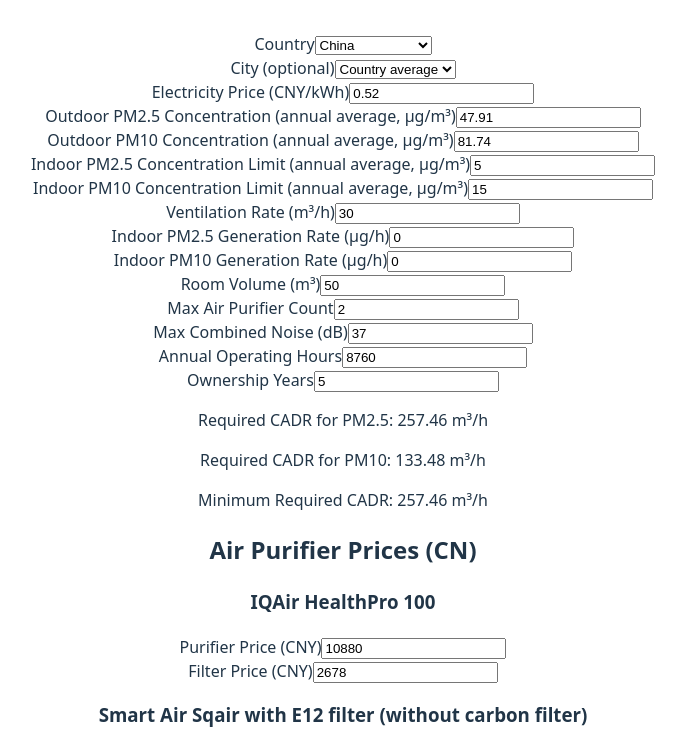
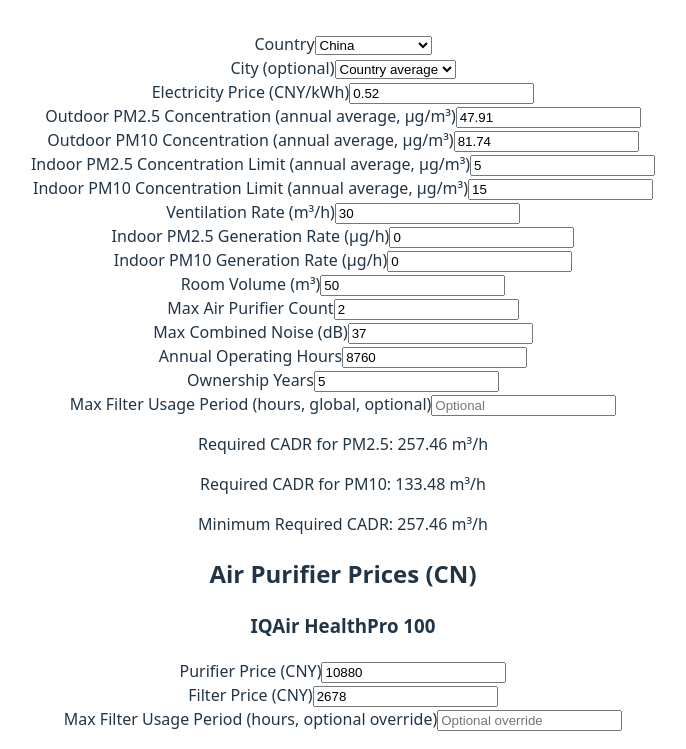
Before and after one commit to rustam-1108d/air-purifier-comparison, a React (Vite) app: page / in a window 1280 px wide. Shown: the top 749 px of the page, without its empty margins (297-983 px from the left). Built offline with nearby package versions, Linux system fonts and the light colour scheme.

Commit message:
Add optional filter usage limit inputs

```diff
--- a/src/App.jsx
+++ b/src/App.jsx
@@ -53,6 +53,9 @@
   purifierPrice: 7,
   filterPrice: 7,
 };
+
+const FILTER_USAGE_LIMIT_DECIMAL_PLACES = 2;
+const FILTER_USAGE_LIMIT_INTEGER_DIGITS = 7;
 
 const normalizeDecimalInput = (value) => value.replace(/,/g, '.');
 
@@ -123,6 +126,10 @@
         ),
       ])
     )
+  );
+  const [maxFilterUsageHoursGlobal, setMaxFilterUsageHoursGlobal] = useState(null);
+  const [maxFilterUsageHoursByPurifier, setMaxFilterUsageHoursByPurifier] = useState(
+    () => Object.fromEntries(airPurifiers.map((purifier) => [purifier.id, null]))
   );
   const [inputDrafts, setInputDrafts] = useState({});
   const [sortConfig, setSortConfig] = useState({ key: null, direction: 'asc' });
@@ -240,6 +247,18 @@
     return airPurifierGroups.map((group) => {
       const purifierUnitPrice = airPurifierPricesByCountry[group.purifierId]?.[selectedCountry] ?? null;
       const filterUnitPrice = filterPricesByCountry[group.purifierId]?.[selectedCountry] ?? null;
+      const purifierSpecificMaxFilterUsageHours = maxFilterUsageHoursByPurifier[group.purifierId] ?? null;
+      const applicableMaxFilterUsageHours = Number.isFinite(purifierSpecificMaxFilterUsageHours) && purifierSpecificMaxFilterUsageHours > 0
+        ? purifierSpecificMaxFilterUsageHours
+        : (Number.isFinite(maxFilterUsageHoursGlobal) && maxFilterUsageHoursGlobal > 0
+          ? maxFilterUsageHoursGlobal
+          : null);
+
+      const effectiveFilterLifeHours = Number.isFinite(group.filterLifeHours) && group.filterLifeHours > 0
+        ? (Number.isFinite(applicableMaxFilterUsageHours)
+          ? Math.min(group.filterLifeHours, applicableMaxFilterUsageHours)
+          : group.filterLifeHours)
+        : null;
 
       const purchaseCost = Number.isFinite(purifierUnitPrice)
         ? purifierUnitPrice * group.quantity
@@ -249,8 +268,8 @@
         ? (group.totalPowerWatts / 1000) * ownershipPeriodHours * currentElectricityPrice
         : null;
 
-      const filterReplacements = Number.isFinite(group.filterLifeHours) && group.filterLifeHours > 0 && Number.isFinite(ownershipPeriodHours)
-        ? Math.max(0, Math.ceil(ownershipPeriodHours / group.filterLifeHours) - 1)
+      const filterReplacements = Number.isFinite(effectiveFilterLifeHours) && effectiveFilterLifeHours > 0 && Number.isFinite(ownershipPeriodHours)
+        ? Math.max(0, Math.ceil(ownershipPeriodHours / effectiveFilterLifeHours) - 1)
         : null;
 
       const filterCost = Number.isFinite(filterUnitPrice) && Number.isFinite(filterReplacements)
@@ -266,6 +285,8 @@
       return {
         ...group,
         ownershipPeriodHours,
+        appliedMaxFilterUsageHours: applicableMaxFilterUsageHours,
+        effectiveFilterLifeHours,
         purchaseCost,
         electricityCost,
         filterReplacements,
@@ -280,6 +301,8 @@
     isCostPeriodValid,
     airPurifierPricesByCountry,
     filterPricesByCountry,
+    maxFilterUsageHoursGlobal,
+    maxFilterUsageHoursByPurifier,
     selectedCountry,
     currentElectricityPrice,
   ]);
@@ -545,6 +568,41 @@
     });
   };
 
+  const handleMaxFilterUsageGlobalChange = (e) => {
+    const draftKey = 'max-filter-usage-global';
+    const normalizedValue = normalizeDecimalInput(e.target.value);
+
+    if (!isValidDecimalInput(normalizedValue, FILTER_USAGE_LIMIT_DECIMAL_PLACES, FILTER_USAGE_LIMIT_INTEGER_DIGITS)) {
+      return;
+    }
+
+    setInputDrafts((prev) => ({
+      ...prev,
+      [draftKey]: normalizedValue,
+    }));
+
+    setMaxFilterUsageHoursGlobal(parseDecimalForNullable(normalizedValue));
+  };
+
+  const handleMaxFilterUsageByPurifierChange = (purifierId, value) => {
+    const draftKey = `max-filter-usage-${purifierId}`;
+    const normalizedValue = normalizeDecimalInput(value);
+
+    if (!isValidDecimalInput(normalizedValue, FILTER_USAGE_LIMIT_DECIMAL_PLACES, FILTER_USAGE_LIMIT_INTEGER_DIGITS)) {
+      return;
+    }
+
+    setInputDrafts((prev) => ({
+      ...prev,
+      [draftKey]: normalizedValue,
+    }));
+
+    setMaxFilterUsageHoursByPurifier((prev) => ({
+      ...prev,
+      [purifierId]: parseDecimalForNullable(normalizedValue),
+    }));
+  };
+
   const handleDraftInputBlur = (draftKey) => {
     setInputDrafts((prev) => {
       if (!(draftKey in prev)) return prev;
@@ -691,6 +749,18 @@
           <p>{ownershipYearsValidationMessage}</p>
         )}
       </div>
+      <div>
+        <label htmlFor="maxFilterUsageHoursGlobal">Max Filter Usage Period (hours, global, optional)</label>
+        <input
+          type="text"
+          id="maxFilterUsageHoursGlobal"
+          inputMode="decimal"
+          value={inputDrafts['max-filter-usage-global'] ?? (maxFilterUsageHoursGlobal ?? '')}
+          onChange={handleMaxFilterUsageGlobalChange}
+          onBlur={() => handleDraftInputBlur('max-filter-usage-global')}
+          placeholder="Optional"
+        />
+      </div>
 
       <div>
         {requiredPm2_5CADR === null ? <p>Indoor PM2.5 Concentration Limit must be greater than zero</p> : <p>Required CADR for PM2.5: {requiredPm2_5CADR.toFixed(2)} m³/h</p>}
@@ -736,6 +806,23 @@
                   onChange={(e) => handleFilterPriceChange(purifier.id, e.target.value)}
                   onBlur={() => handleDraftInputBlur(`filter-${purifier.id}-${selectedCountry}`)}
                   placeholder="0.0000"
+                />
+              </div>
+              <div>
+                <label htmlFor={`max-filter-usage-${purifier.id}`}>
+                  Max Filter Usage Period (hours, optional override)
+                </label>
+                <input
+                  type="text"
+                  id={`max-filter-usage-${purifier.id}`}
+                  inputMode="decimal"
+                  value={
+                    inputDrafts[`max-filter-usage-${purifier.id}`]
+                    ?? (maxFilterUsageHoursByPurifier[purifier.id] ?? '')
+                  }
+                  onChange={(e) => handleMaxFilterUsageByPurifierChange(purifier.id, e.target.value)}
+                  onBlur={() => handleDraftInputBlur(`max-filter-usage-${purifier.id}`)}
+                  placeholder="Optional override"
                 />
               </div>
             </div>
@@ -788,10 +875,12 @@
                   <td title={`Combined noise from ${group.quantity} units: ${group.combinedNoiseDbA.toFixed(1)} dBA`}>
                     {group.combinedNoiseDbA.toFixed(1)}
                   </td>
-                  <td title={group.filterLifeHours === null
+                  <td title={group.effectiveFilterLifeHours === null
                     ? 'Filter life unavailable for this configuration'
-                    : `Estimated from CADR decay model. Stop reason: ${group.filterLifeEstimate?.stopReason ?? 'n/a'}`}>
-                    {group.filterLifeHours === null ? 'N/A' : group.filterLifeHours.toFixed(0)}
+                    : Number.isFinite(group.appliedMaxFilterUsageHours)
+                      ? `Capped at ${group.appliedMaxFilterUsageHours.toFixed(2)} h by usage limit. Estimated stop reason: ${group.filterLifeEstimate?.stopReason ?? 'n/a'}`
+                      : `Estimated from CADR decay model. Stop reason: ${group.filterLifeEstimate?.stopReason ?? 'n/a'}`}>
+                    {group.effectiveFilterLifeHours === null ? 'N/A' : group.effectiveFilterLifeHours.toFixed(0)}
                   </td>
                   <td title={group.purchaseCost === null
                     ? 'Purchase cost unavailable: purifier price missing'
```
